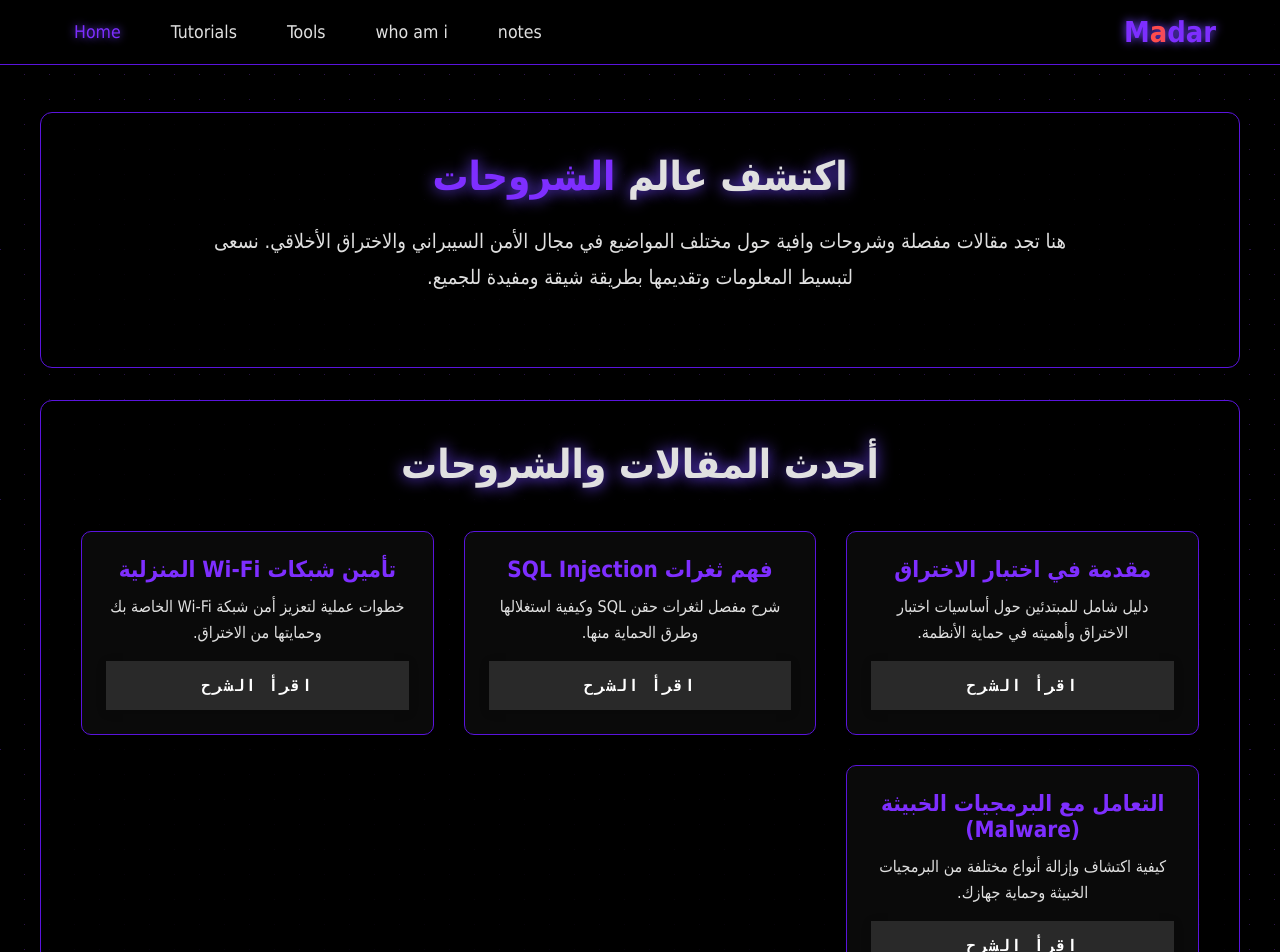
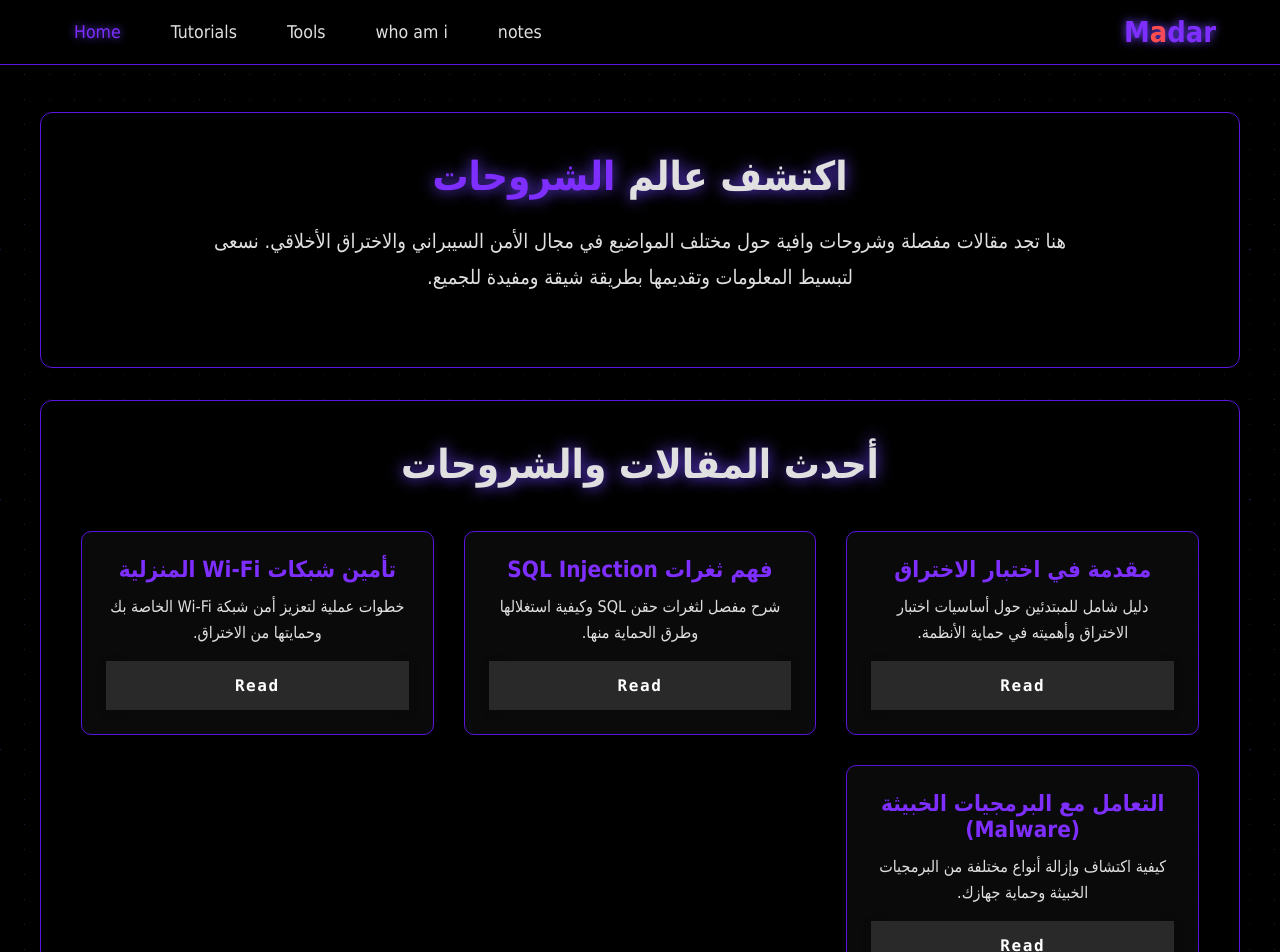
Before and after one commit to sb3lr/sb3lr.github.io, a React (Vite) app: page /tutorials in a window 1280 px wide. Shown: the top 952 px of the page. Built offline with nearby package versions, Linux system fonts and the light colour scheme.

Commit message:
edit the butten v2

```diff
--- a/src/pages/TutorialsPage.jsx
+++ b/src/pages/TutorialsPage.jsx
@@ -23,7 +23,7 @@ function TutorialsPage() {
             </p>
             {/* تم التعديل هنا */}
             <Link to="/tutorials/intro-pentesting" className="ui-btn">
-              <span>اقرأ الشرح</span>
+              <span>Read</span>
             </Link>
           </div>
 
@@ -34,7 +34,7 @@ function TutorialsPage() {
             </p>
             {/* تم التعديل هنا */}
             <Link to="/tutorials/sql-injection" className="ui-btn">
-              <span>اقرأ الشرح</span>
+              <span>Read</span>
             </Link>
           </div>
 
@@ -45,7 +45,7 @@ function TutorialsPage() {
             </p>
             {/* تم التعديل هنا */}
             <Link to="/tutorials/wifi-security" className="ui-btn">
-              <span>اقرأ الشرح</span>
+              <span>Read</span>
             </Link>
           </div>
 
@@ -56,7 +56,7 @@ function TutorialsPage() {
             </p>
             {/* تم التعديل هنا */}
             <Link to="/tutorials/malware-handling" className="ui-btn">
-              <span>اقرأ الشرح</span>
+              <span>Read</span>
             </Link>
           </div>
         </div>
```
